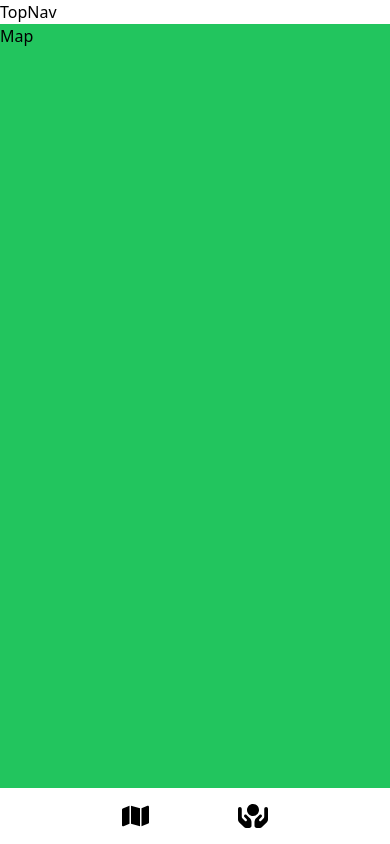
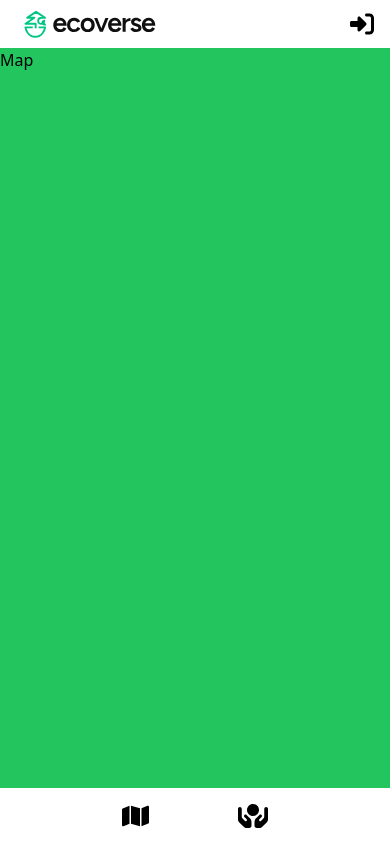
Before and after one commit to jekiquin/ecoverse2-client, a React (Vite) app: page / in a window 390 px wide. Built offline with nearby package versions, Linux system fonts and the light colour scheme.

Commit message:
added top and bottom nav responsive with side nav

```diff
--- a/src/components/Nav/BottomNav.tsx
+++ b/src/components/Nav/BottomNav.tsx
@@ -11,6 +11,6 @@ export default function BottomNav() {
 }
 
 const styles = {
-  root: 'relative overflow-x-hidden md:hidden ',
-  list: 'w-full flex justify-evenly align-center px-8 py-4',
+  root: 'relative overflow-x-hidden px-8 py-4 md:hidden ',
+  list: 'w-full flex justify-evenly items-center',
 };
--- a/src/components/Nav/NavAccount.tsx
+++ b/src/components/Nav/NavAccount.tsx
@@ -1,5 +1,3 @@
-import React from 'react';
-
 import Login from '@/components/icons/Login';
 import Logout from '@/components/icons/Logout';
 import { ROUTES } from '@/routes';
--- a/src/components/Nav/NavLogo.tsx
+++ b/src/components/Nav/NavLogo.tsx
@@ -1,17 +1,25 @@
 import { Link } from 'react-router-dom';
+import { twMerge } from 'tailwind-merge';
 
 import EcoverseIcon from '@/components/icons/EcoverseIcon';
+import EcoverseIconFull from '@/components/icons/EcoverseIconFull';
 import { useNavContext } from '@/context/NavContext';
 
-import EcoverseIconFull from '../icons/EcoverseIconFull';
+type Props = {
+  className: string;
+};
 
-export default function NavLogo() {
+NavLogo.defaultProps = {
+  className: '',
+};
+
+export default function NavLogo({ className }: Props) {
   const { navOpen } = useNavContext();
 
   const Icon = navOpen ? EcoverseIconFull : EcoverseIcon;
 
   return (
-    <li className={styles.root}>
+    <li className={twMerge(styles.root, className)}>
       <Link to="/" className={styles.link}>
         <Icon className={styles.icon} />
       </Link>
--- a/src/components/Nav/TopNav.tsx
+++ b/src/components/Nav/TopNav.tsx
@@ -1,7 +1,19 @@
+import NavAccount from './NavAccount';
+import NavLogo from './NavLogo';
+
 export default function TopNav() {
-  return <header className={styles.root}>TopNav</header>;
+  return (
+    <nav className={styles.root}>
+      <ul className={styles.list}>
+        <NavLogo className={styles.logo} />
+        <NavAccount />
+      </ul>
+    </nav>
+  );
 }
 
 const styles = {
-  root: 'md:hidden',
+  root: 'relative overflow-x-hidden px-4 py-2 md:hidden',
+  logo: 'mb-0 ml-0',
+  list: 'w-full flex justify-between items-center',
 };
```
